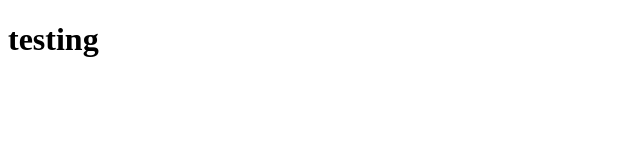
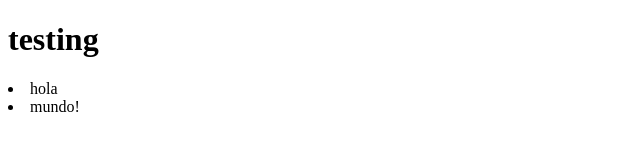
Before and after one commit to chrischenlixing/Vickidiaz.github.io, a plain HTML site: page index.html in a window 1280 px wide. Shown: the whole page, without its empty margins (0-640 px from the left). Drawn offline with Linux system fonts and the light colour scheme.

Commit message:
testing #2

```diff
--- a/index.html
+++ b/index.html
@@ -7,5 +7,7 @@
 </head>
 <body>
    <h1>testing</h1>
+   <li>hola</li>
+   <li>mundo!</li>
 </body>
 </html>
```
